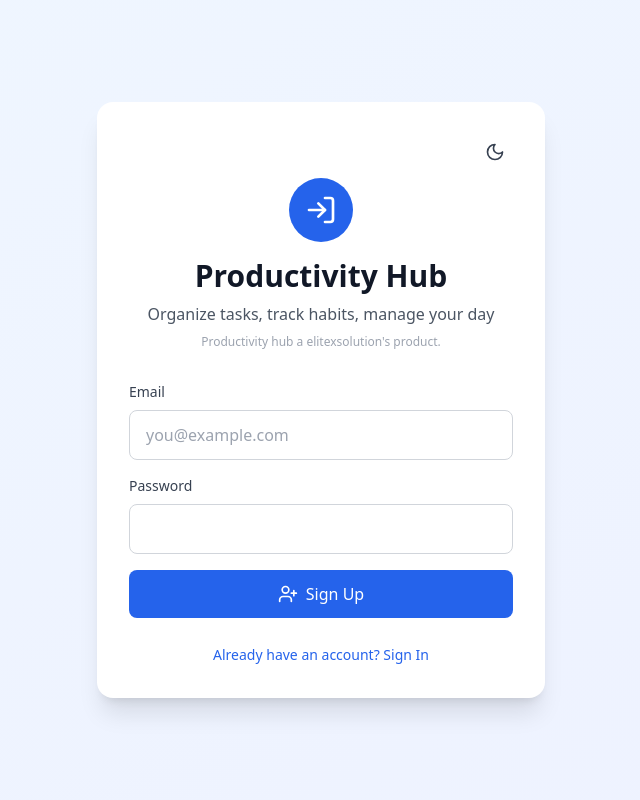
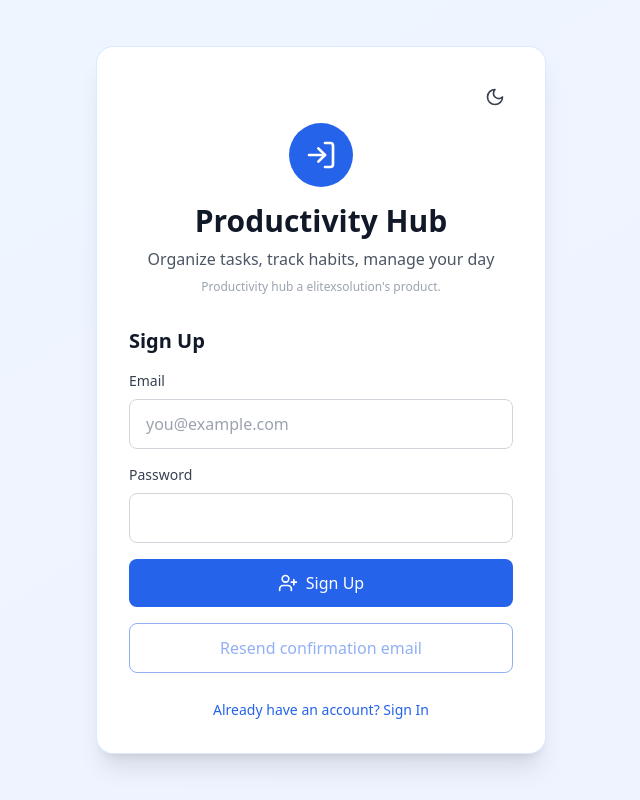
Before and after one commit to aryankumar06/productivity_panda, a React (Vite) app: page / in a window 1280 px wide. Both pictures are taken after a click on the button "Don't have an account? Sign Up". Shown: the whole page, without its empty margins (319-959 px from the left). Built offline with nearby package versions, Linux system fonts and the light colour scheme; no server answers.

Commit message:
new changes

```diff
--- a/src/components/Auth.tsx
+++ b/src/components/Auth.tsx
@@ -2,6 +2,7 @@ import { useState } from 'react';
 import { useAuth } from '../contexts/AuthContext';
 import { LogIn, UserPlus, Sun, Moon } from 'lucide-react';
 import { useTheme } from '../contexts/ThemeContext';
+import { supabase } from '../lib/supabase';
 
 export default function Auth() {
   const { theme, toggleTheme } = useTheme();
@@ -11,6 +12,7 @@ export default function Auth() {
   const [error, setError] = useState('');
   const [loading, setLoading] = useState(false);
   const [message, setMessage] = useState('');
+  const [resending, setResending] = useState(false);
   const { signIn, signUp } = useAuth();
 
   const handleSubmit = async (e: React.FormEvent) => {
@@ -32,9 +34,30 @@ export default function Auth() {
     setLoading(false);
   };
 
+  const handleResend = async () => {
+    setError('');
+    setMessage('');
+    if (!email) {
+      setError('Enter your email to resend confirmation');
+      return;
+    }
+    try {
+      setResending(true);
+      const { error } = await supabase.auth.resend({
+        type: 'signup',
+        email,
+        options: { emailRedirectTo: window.location.origin },
+      });
+      if (error) setError(error.message);
+      else setMessage('If an account exists, we sent a new confirmation email.');
+    } finally {
+      setResending(false);
+    }
+  };
+
   return (
     <div className="min-h-screen bg-gradient-to-br from-blue-50 to-indigo-50 dark:from-neutral-900 dark:to-neutral-800 flex items-center justify-center p-4">
-      <div className="bg-white dark:bg-neutral-800 rounded-2xl shadow-xl p-8 w-full max-w-md">
+      <div className={`bg-white dark:bg-neutral-800 rounded-2xl shadow-xl p-8 w-full max-w-md transition-all duration-300 ${isSignUp ? 'ring-1 ring-blue-100 dark:ring-neutral-700' : ''}`}>
         <div className="flex justify-end mb-2">
           <button
             onClick={toggleTheme}
@@ -53,7 +76,12 @@ export default function Auth() {
           <p className="text-xs text-gray-400 dark:text-gray-500 mt-2">Productivity hub a elitexsolution&apos;s product.</p>
         </div>
 
-        <form onSubmit={handleSubmit} className="space-y-4">
+        <div className="text-xl font-semibold text-gray-900 dark:text-gray-100 mb-4 h-7 relative">
+          <span className={`absolute inset-0 transition-opacity duration-300 ${isSignUp ? 'opacity-0' : 'opacity-100'}`}>Sign In</span>
+          <span className={`absolute inset-0 transition-opacity duration-300 ${isSignUp ? 'opacity-100' : 'opacity-0'}`}>Sign Up</span>
+        </div>
+
+        <form onSubmit={handleSubmit} className="space-y-4 transition-all duration-300">
           <div>
             <label htmlFor="email" className="block text-sm font-medium text-gray-700 dark:text-gray-300 mb-2">
               Email
@@ -109,6 +137,16 @@ export default function Auth() {
               </>
             )}
           </button>
+          {isSignUp && (
+            <button
+              type="button"
+              onClick={handleResend}
+              disabled={resending || !email}
+              className="mt-3 w-full border border-blue-600 text-blue-600 hover:bg-blue-50 dark:hover:bg-neutral-700 font-medium py-3 rounded-lg transition-colors disabled:opacity-50 disabled:cursor-not-allowed"
+            >
+              {resending ? 'Sending...' : 'Resend confirmation email'}
+            </button>
+          )}
         </form>
 
         <div className="mt-6 text-center">
```
